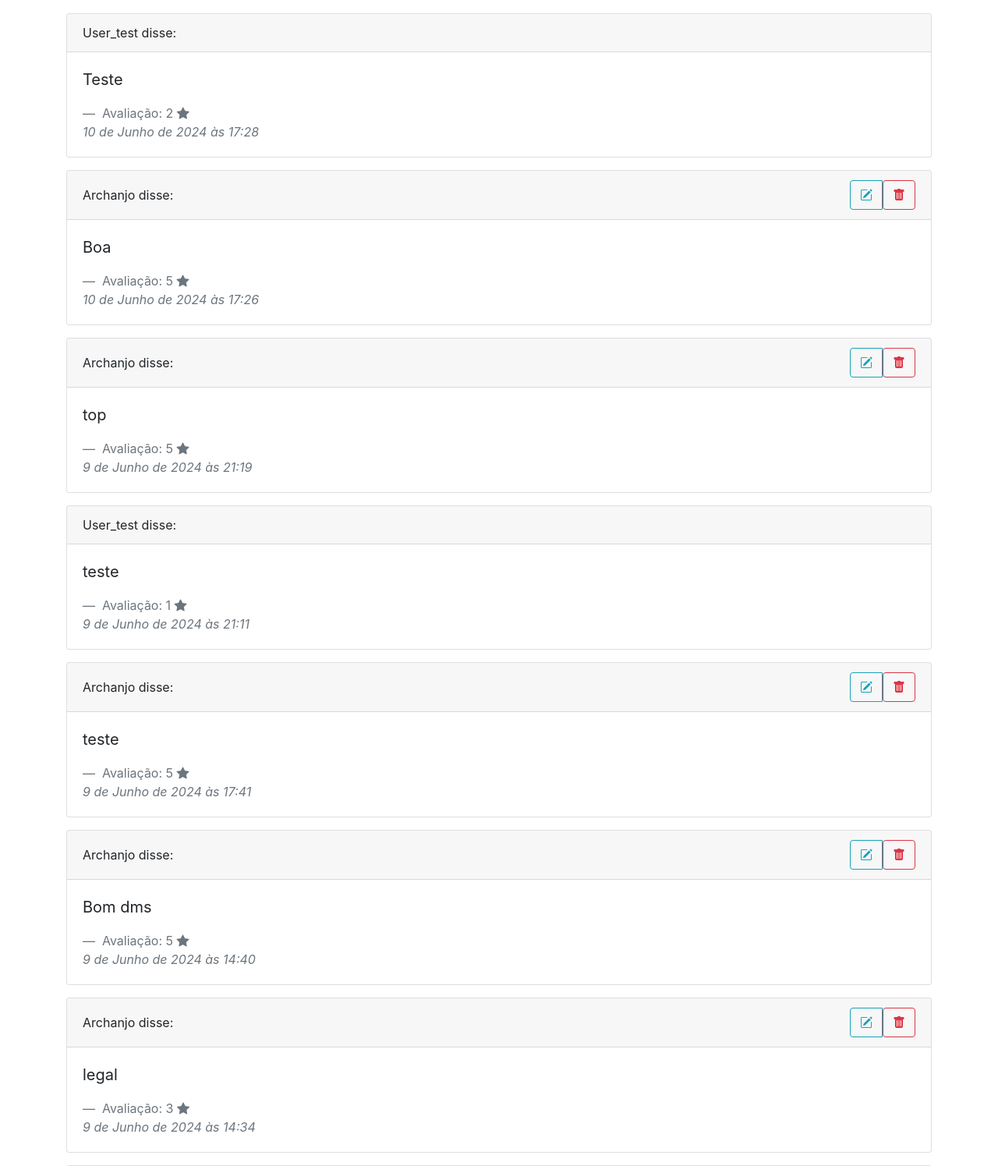
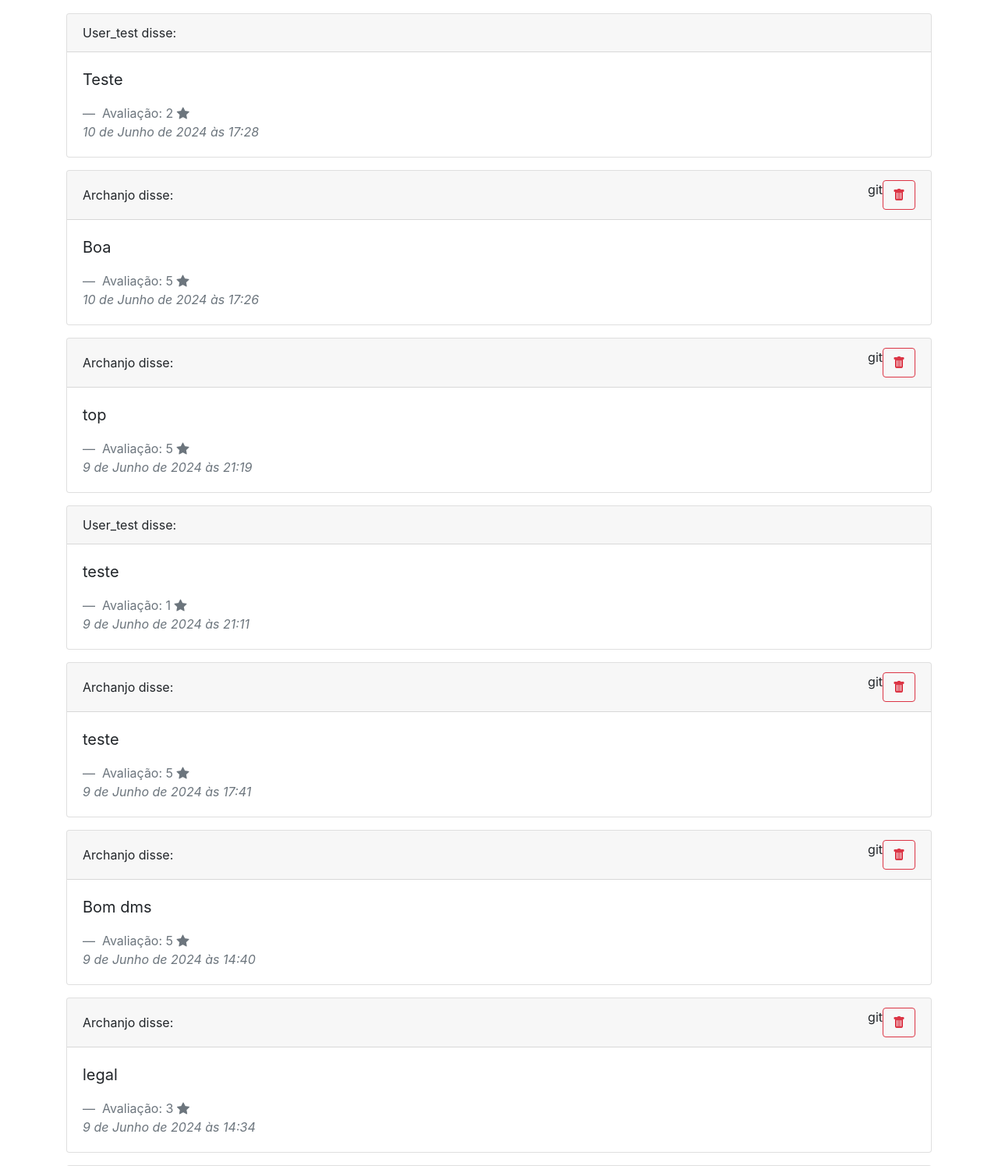
Before and after one commit to Rafael-Archanjo/DesafioTecnico_SeuClienteOculto, a Django app: page /detalhes/1 in a window 1280 px wide. Shown: the part 736-2231 px from the top of the page at 78% size. Run offline with Django 5.2, Linux system fonts and the light colour scheme; a user stored in the database is signed in; data comes from the database, SQL or seed files in the repository; some libraries are stand-ins or nearby versions.

Commit message:
Remoção de Botão inutilizado

```diff
--- a/reviews/templates/reviews/detalhes.html
+++ b/reviews/templates/reviews/detalhes.html
@@ -36,12 +36,7 @@
             </div>
             {% if user.username == review.usuario.username %}
 
-            <div class="btn-group float-right" role="group" aria-label="Ações">
-                <button type="button" class="btn btn-outline-info" data-toggle="modal" data-target="#addReviewModal"
-                    data-review-id="{{ review.id }}" data-review-comentario="{{ review.comentario }}"
-                    data-review-avaliacao="{{ review.avaliacao }}">
-                    <i class="bi bi-pencil-square"></i>
-                </button>
+            <div class="btn-group float-right" role="group" aria-label="Ações">git
                 <form action="{% url 'url_deletar' pk=review.id %}" method="post">
                     {% csrf_token %}
                     <button type="submit" class="btn btn-outline-danger"
```
